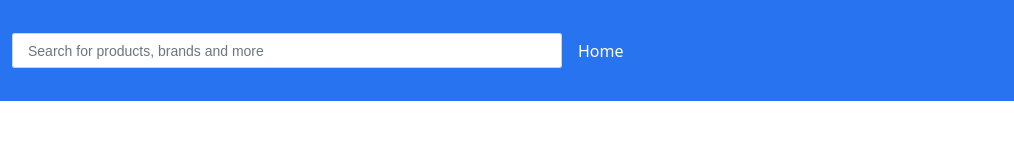
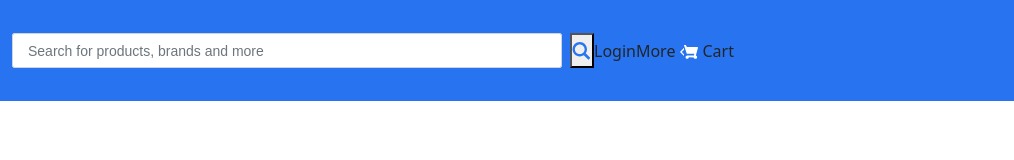
Before and after one commit to skpandey885/Flipkart-UI-Clone, a plain HTML site: page index.html in a window 1280 px wide. Shown: the full height of the page, 266-1280 px from the left. Drawn offline with nearby package versions, Linux system fonts and the light colour scheme.

Commit message:
Navbar Design Completed

```diff
--- a/index.html
+++ b/index.html
@@ -17,18 +17,41 @@
       <a class="navbar-brand" href="/"><img width="100" src="https://static-assets-web.flixcart.com/www/linchpin/fk-cp-zion/img/fk-plus_3b0baa.png" alt="Flipkart" title="Flipkart" class="logo"></a>
       <form class="d-flex">
         <input class="form-control me-2" type="search" placeholder="Search for products, brands and more" aria-label="Search" >
+        <button class="L0Z3Pu" type="submit"><svg width="20" height="20" viewBox="0 0 17 18" class="" xmlns="http://www.w3.org/2000/svg"><g fill="#2874F1" fill-rule="evenodd"><path class="_34RNph" d="m11.618 9.897l4.225 4.212c.092.092.101.232.02.313l-1.465 1.46c-.081.081-.221.072-.314-.02l-4.216-4.203"></path><path class="_34RNph" d="m6.486 10.901c-2.42 0-4.381-1.956-4.381-4.368 0-2.413 1.961-4.369 4.381-4.369 2.42 0 4.381 1.956 4.381 4.369 0 2.413-1.961 4.368-4.381 4.368m0-10.835c-3.582 0-6.486 2.895-6.486 6.467 0 3.572 2.904 6.467 6.486 6.467 3.582 0 6.486-2.895 6.486-6.467 0-3.572-2.904-6.467-6.486-6.467"></path></g></svg></button>
       </form>
       <div class="collapse navbar-collapse" id="navbarSupportedContent">
         <ul class="navbar-nav me-auto mb-2 mb-lg-0">
           <li class="nav-item">
-            <a class="nav-link active" aria-current="page" href="#">Home</a>
+          <div class="login">Login</div>
+          </li>
+          <li>
+            <span id="more" onmouseover="func1()"
+            onmouseout="func2()">More</span>
+            <svg width="4.7" id="arrow" height="8" viewBox="0 0 16 27" xmlns="http://www.w3.org/2000/svg" class="zZ3yfL"><path d="M16 23.207L6.11 13.161 16 3.093 12.955 0 0 13.161l12.955 13.161z" fill="#fff" class="_2gTTdy"></path></svg>
+          </li>
+          <li>
+            <svg class="V3C5bO" width="14" height="14" viewBox="0 0 16 16" xmlns="http://www.w3.org/2000/svg"><path class="_1bS9ic" d="M15.32 2.405H4.887C3 2.405 2.46.805 2.46.805L2.257.21C2.208.085 2.083 0 1.946 0H.336C.1 0-.064.24.024.46l.644 1.945L3.11 9.767c.047.137.175.23.32.23h8.418l-.493 1.958H3.768l.002.003c-.017 0-.033-.003-.05-.003-1.06 0-1.92.86-1.92 1.92s.86 1.92 1.92 1.92c.99 0 1.805-.75 1.91-1.712l5.55.076c.12.922.91 1.636 1.867 1.636 1.04 0 1.885-.844 1.885-1.885 0-.866-.584-1.593-1.38-1.814l2.423-8.832c.12-.433-.206-.86-.655-.86" fill="#fff"></path></svg>
+            <span id="cart">Cart</span>
           </li>
         </ul>
-
+      <div id="hoverDisplay"></div>
       </div>
     </div>
   </nav>
 <!-- /Navbar -->
  <script src="https://cdn.jsdelivr.net/npm/bootstrap@5.0.2/dist/js/bootstrap.bundle.min.js" integrity="sha384-MrcW6ZMFYlzcLA8Nl+NtUVF0sA7MsXsP1UyJoMp4YLEuNSfAP+JcXn/tWtIaxVXM" crossorigin="anonymous"></script>
+ <script>
+  function func1() {
+
+    let x=document.getElementById('arrow');
+
+      x.style.transform="rotate(450deg)";
+
+  }
+  function func2() {
+    let x=document.getElementById('arrow');
+     x.style.transform="rotate(270deg)";
+  }
+ </script>
 </body>
 </html>
```
